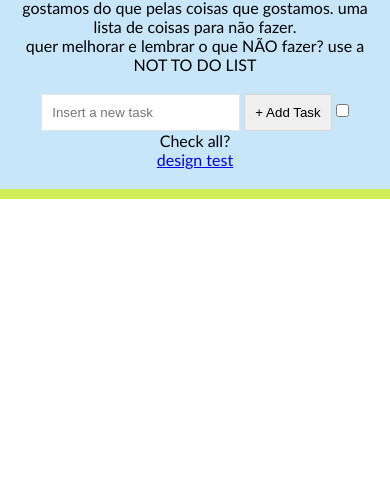
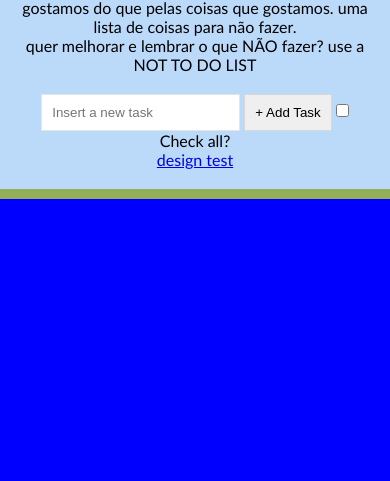
Before and after one commit to marianalopesdev/basicToDoList, a plain HTML site: page index.html in a window 390 px wide. Shown: the part 363-844 px from the top of the page. Drawn offline with Linux system fonts and the light colour scheme.

Commit message:
style changes

```diff
--- a/style.css
+++ b/style.css
@@ -167,3 +167,13 @@ margin-right: 1rem;
 .hideElement {
   display: none;
 }
+
+
+
+
+@media (max-width:450px) {
+
+ body {
+  background-color: blue;
+ }
+}
```
